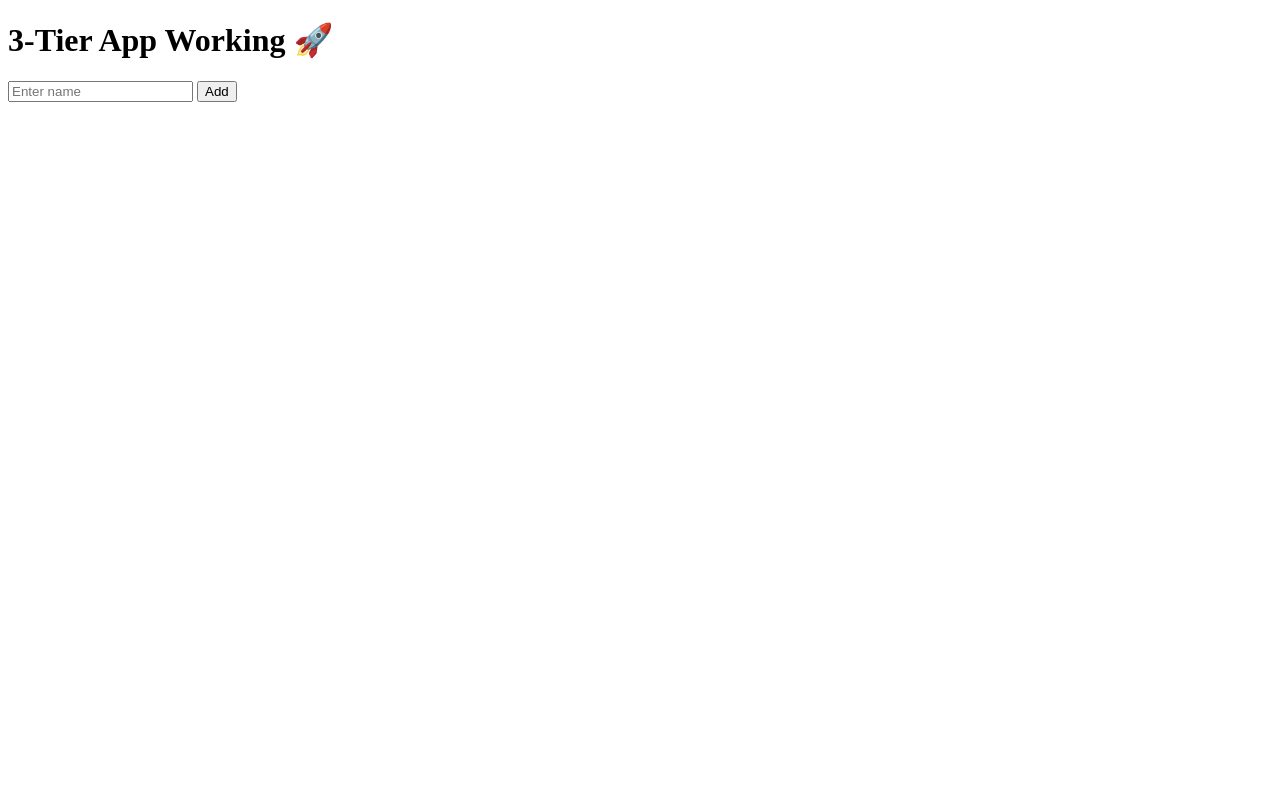
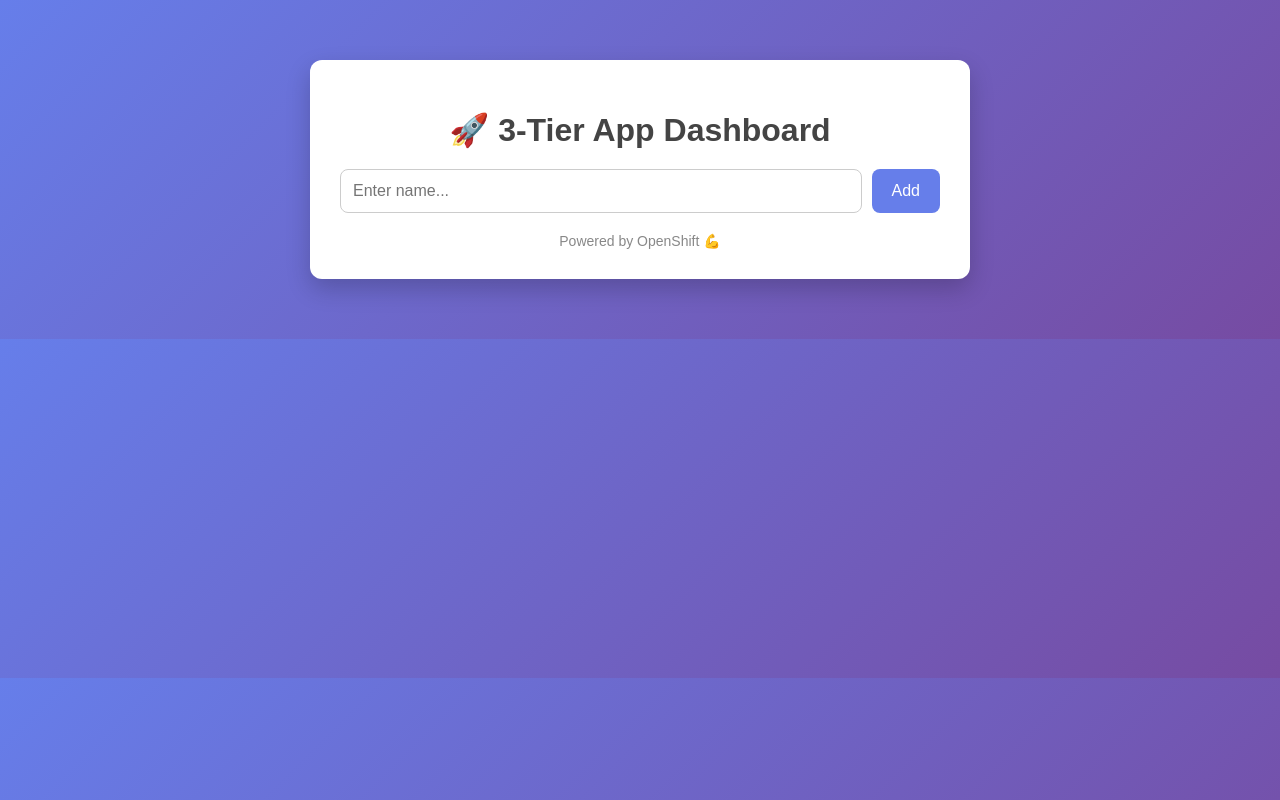
Before and after one commit to vaibhav-devops17/three-tier-openshift-app, a plain HTML site: page frontend/index.html in a window 1280 px wide. Drawn offline with Linux system fonts and the light colour scheme; no server answers.

Commit message:
Update index.html

```diff
--- a/frontend/index.html
+++ b/frontend/index.html
@@ -2,12 +2,102 @@
 <html>
 <head>
   <title>3-Tier App</title>
+  <meta name="viewport" content="width=device-width, initial-scale=1.0" />
+  <style>
+    body {
+      margin: 0;
+      font-family: Arial, sans-serif;
+      background: linear-gradient(135deg, #667eea, #764ba2);
+      color: #333;
+    }
+
+    .container {
+      max-width: 600px;
+      margin: 60px auto;
+      background: white;
+      padding: 30px;
+      border-radius: 12px;
+      box-shadow: 0 10px 25px rgba(0,0,0,0.2);
+    }
+
+    h1 {
+      text-align: center;
+      margin-bottom: 20px;
+      color: #444;
+    }
+
+    .input-group {
+      display: flex;
+      gap: 10px;
+      margin-bottom: 20px;
+    }
+
+    input {
+      flex: 1;
+      padding: 12px;
+      border-radius: 8px;
+      border: 1px solid #ccc;
+      font-size: 16px;
+    }
+
+    button {
+      padding: 12px 20px;
+      border: none;
+      background: #667eea;
+      color: white;
+      font-size: 16px;
+      border-radius: 8px;
+      cursor: pointer;
+      transition: 0.3s;
+    }
+
+    button:hover {
+      background: #5a67d8;
+    }
+
+    ul {
+      list-style: none;
+      padding: 0;
+    }
+
+    li {
+      background: #f4f4f4;
+      padding: 12px;
+      border-radius: 8px;
+      margin-bottom: 10px;
+      transition: 0.3s;
+    }
+
+    li:hover {
+      background: #e2e8f0;
+    }
+
+    .footer {
+      text-align: center;
+      margin-top: 20px;
+      font-size: 14px;
+      color: #888;
+    }
+
+  </style>
 </head>
+
 <body>
-  <h1>3-Tier App Working 🚀</h1>
-  <input id="name" placeholder="Enter name"/>
-  <button onclick="addItem()">Add</button>
-  <ul id="list"></ul>
+
+  <div class="container">
+    <h1>🚀 3-Tier App Dashboard</h1>
+
+    <div class="input-group">
+      <input id="name" placeholder="Enter name..." />
+      <button onclick="addItem()">Add</button>
+    </div>
+
+    <ul id="list"></ul>
+
+    <div class="footer">
+      Powered by OpenShift 💪
+    </div>
+  </div>
 
 <script>
 const API = "/api";
@@ -16,20 +106,25 @@ async function load() {
   const res = await fetch(API);
   const data = await res.json();
   document.getElementById("list").innerHTML =
-    data.map(i => "<li>"+i.name+"</li>").join("");
+    data.map(i => "<li>👤 " + i.name + "</li>").join("");
 }
 
 async function addItem() {
   const name = document.getElementById("name").value;
+  if (!name) return;
+
   await fetch(API, {
     method: "POST",
     headers: {"Content-Type": "application/json"},
     body: JSON.stringify({name})
   });
+
+  document.getElementById("name").value = "";
   load();
 }
 
 load();
 </script>
+
 </body>
 </html>
```
